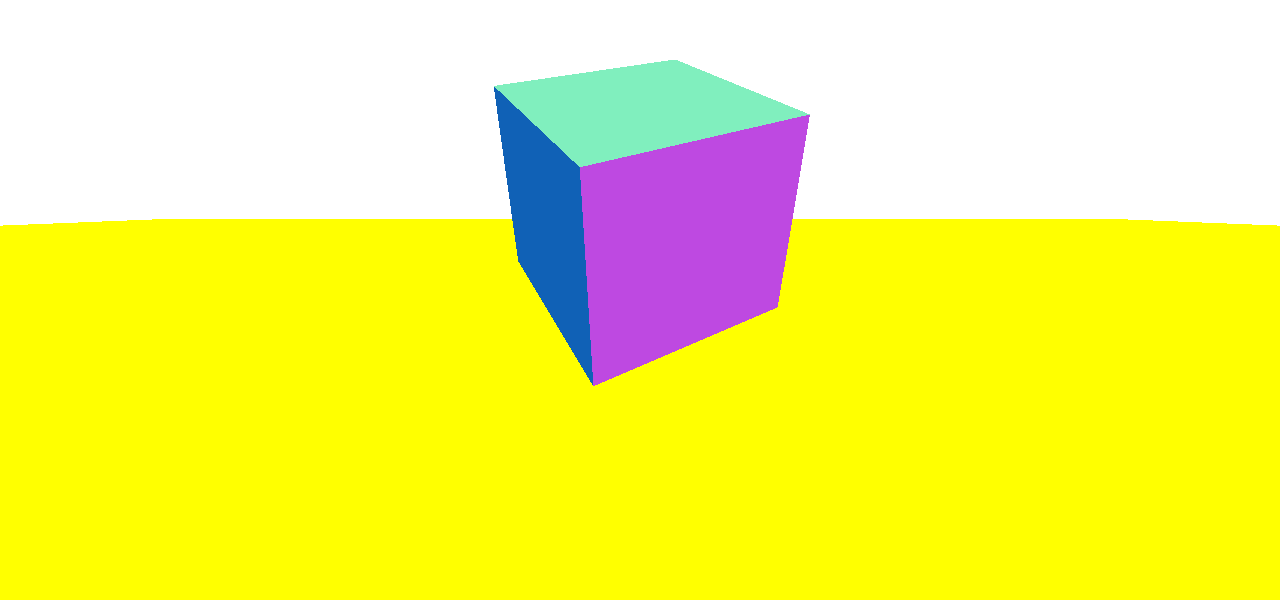
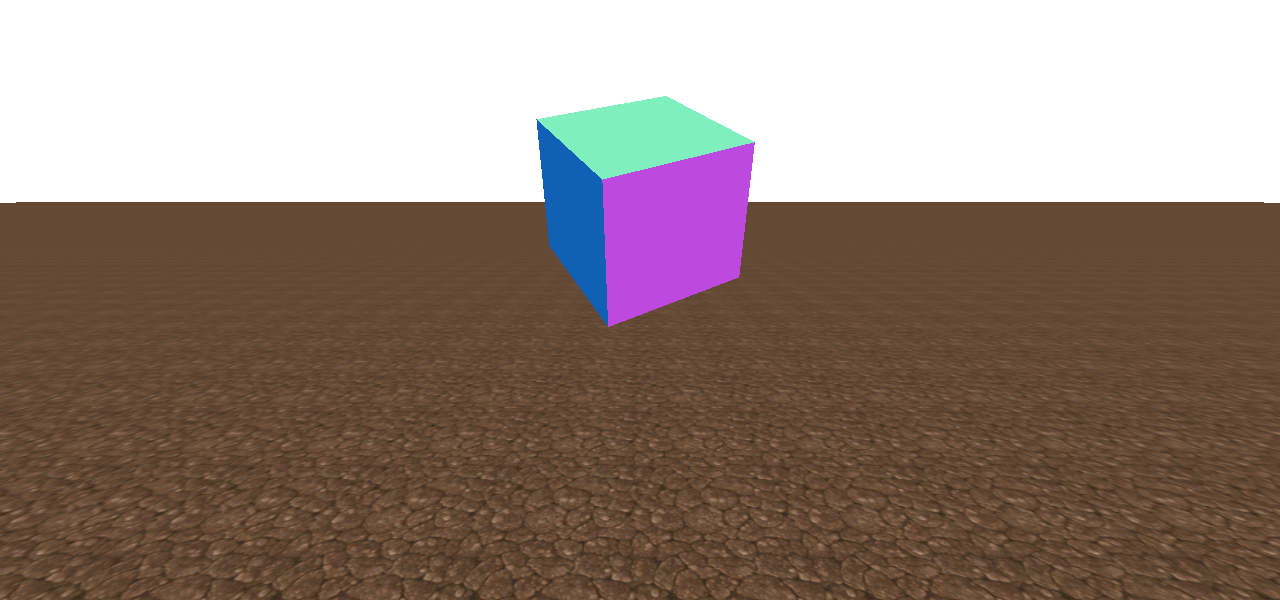
Before and after one commit to petersbob/stojam_vr, a plain HTML site: page index.html in a window 1280 px wide. Shown: the part 200-804 px from the top of the page. Drawn offline with Linux system fonts and the light colour scheme; animation ran at ten frames a second.

Commit message:
add plane texture

```diff
--- a/index.html
+++ b/index.html
@@ -42,13 +42,24 @@
              var aspect = window.innerWidth / window.innerHeight;
              camera = new THREE.PerspectiveCamera(75, aspect, 0.001, 700);
              camera.position.y = 2;
-             camera.position.z = 5;
+             camera.position.z = 7;
 
              //============A plane===================//
-             var plane_geometry = new THREE.PlaneGeometry(100, 100, 5);
-             var plane_material = new THREE.MeshBasicMaterial( {color: 0xffff00, side: THREE.DoubleSide});
+
+             var texture_loader = new THREE.TextureLoader();
+             var plane_texture = texture_loader.load('assets/dirt.png');
+
+             //var plane_texture = new THREE.ImageUtils.loadTexture( 'assets/dirt.png');
+             plane_texture.wrapS = plane_texture.wrapT = THREE.RepeatWrapping;
+             plane_texture.repeat.set(1000, 1000);
+
+             var plane_material = new THREE.MeshBasicMaterial( {map: plane_texture, side: THREE.DoubleSide } );
+             var plane_geometry = new THREE.PlaneGeometry(1000, 1000, 1, 1);
+
              var plane = new THREE.Mesh(plane_geometry, plane_material);
-             plane.rotation.x = -90 * (Math.PI/180);
+
+             plane.rotation.x = Math.PI/2;
+
              scene.add(plane);
 
              //============A simple box===============//
@@ -57,6 +68,7 @@
 
              cube = new THREE.Mesh(cube_geometry, cube_material);
              cube.position.y = 2;
+
              scene.add(cube);
            //======================================//
 
```
Also changed, not shown: assets/dirt.png (added).
